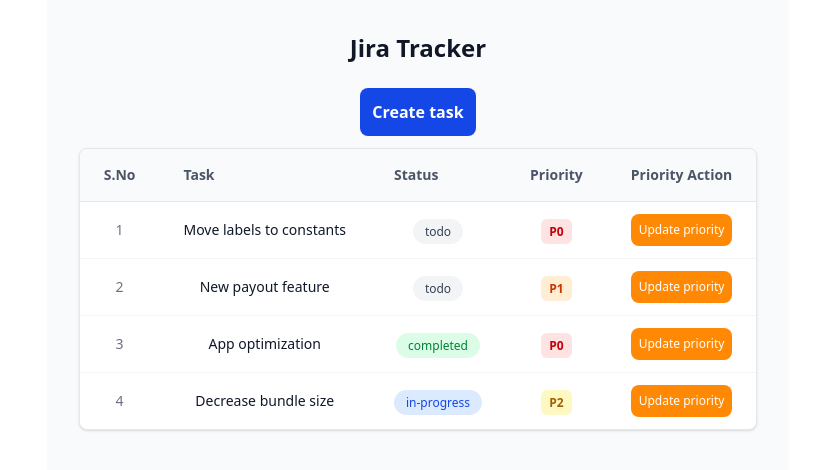
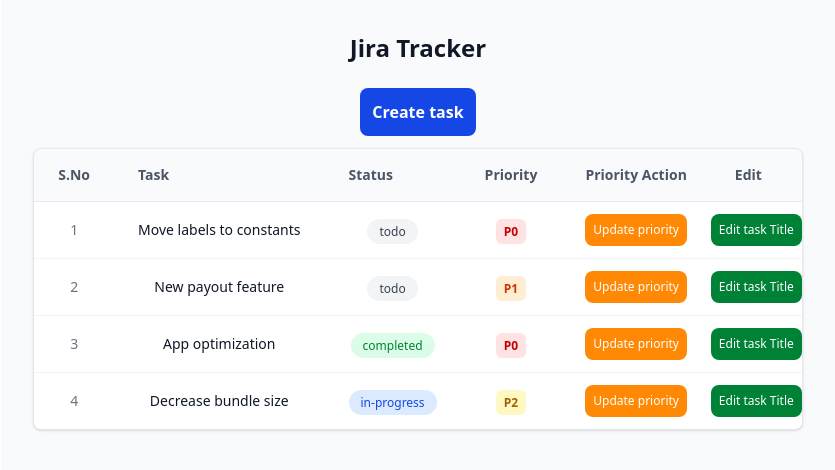
Before and after one commit to krishpinninti789/mc-round, a React (Create React App) app: page / in a window 1280 px wide. Shown: the top 470 px of the page, without its empty margins (222-1057 px from the left). Built offline with nearby package versions, Linux system fonts and the light colour scheme.

Commit message:
implement the edit functionality

```diff
--- a/src/components/GiraTracker.jsx
+++ b/src/components/GiraTracker.jsx
@@ -14,6 +14,26 @@ const GiraTracker = () => {
       priority: priority,
     };
     setTasks((prev) => [...prev, newTask]);
+  };
+
+  const handleUpdatePriority = (id) => {
+    const updatedPriority = prompt("Enter priority you wanted to update:");
+
+    setTasks((prev) =>
+      prev.map((task) =>
+        task.id === id ? { ...task, priority: updatedPriority } : task,
+      ),
+    );
+  };
+
+  const handleEditTaskTitle = (id, title) => {
+    const updatedTitle = prompt("Enter the title", title);
+
+    setTasks((prev) =>
+      prev.map((item) =>
+        item.id === id ? { ...item, title: updatedTitle } : item,
+      ),
+    );
   };
 
   return (
@@ -45,6 +65,9 @@ const GiraTracker = () => {
                 </th>
                 <th className="px-6 py-4 text-sm font-semibold text-gray-600">
                   Priority Action
+                </th>
+                <th className="px-6 py-4 text-sm font-semibold text-gray-600">
+                  Edit
                 </th>
               </tr>
             </thead>
@@ -97,6 +120,15 @@ const GiraTracker = () => {
                       Update priority
                     </button>
                   </td>
+                  <td>
+                    {" "}
+                    <button
+                      className="bg-green-700 p-2 rounded-lg text-white text-xs cursor-pointer"
+                      onClick={() => handleEditTaskTitle(item.id, item.title)}
+                    >
+                      Edit task Title
+                    </button>
+                  </td>
                 </tr>
               ))}
             </tbody>
```
